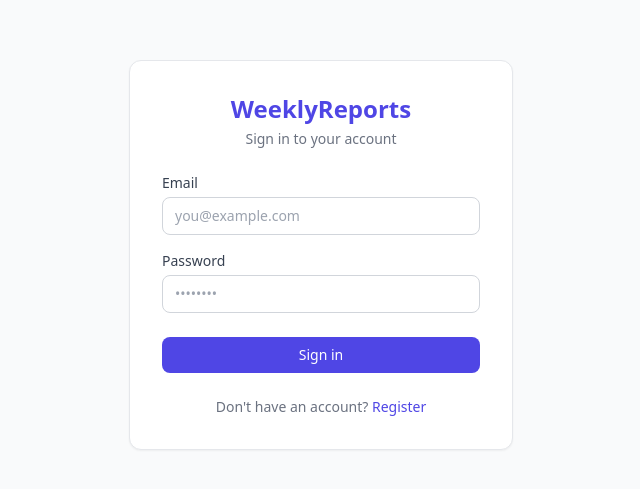
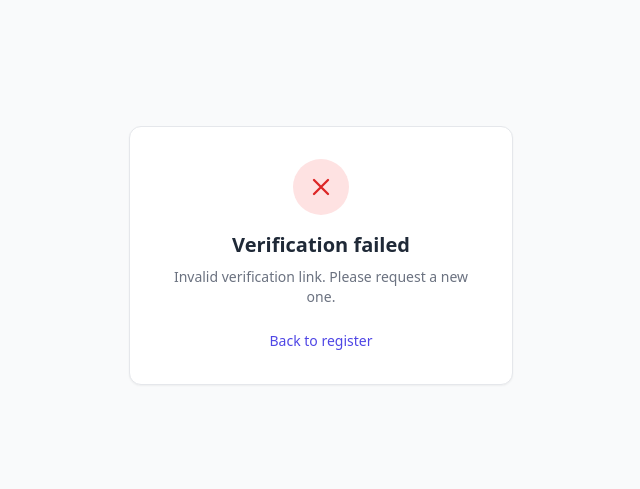
Before and after one commit to bavikaranyogeswaran/Weekly-Report-Generator-and-Team-Dashboard, a React (Vite) app in the folder frontend/: page /verify in a window 1280 px wide. Before the commit this address led to /login. Shown: the part 145-634 px from the top of the page, without its empty margins (319-959 px from the left). Built offline with nearby package versions, Linux system fonts and the light colour scheme; no server answers.

Commit message:
add VerifyEmailPage

```diff
--- a/frontend/src/App.tsx
+++ b/frontend/src/App.tsx
@@ -7,6 +7,7 @@ import Layout from '@/components/layout/Layout'
 // Auth pages
 import LoginPage from '@/pages/auth/LoginPage'
 import RegisterPage from '@/pages/auth/RegisterPage'
+import VerifyEmailPage from '@/pages/auth/VerifyEmailPage'
 
 // Member pages
 import MyReportsPage from '@/pages/member/MyReportsPage'
@@ -33,6 +34,7 @@ export default function App() {
         {/* ── Public routes ─────────────────────────────── */}
         <Route path="/login" element={<LoginPage />} />
         <Route path="/register" element={<RegisterPage />} />
+        <Route path="/verify" element={<VerifyEmailPage />} />
 
         {/* ── Protected routes (token required) ─────────── */}
         <Route element={<ProtectedRoute />}>
--- /dev/null
+++ b/frontend/src/pages/auth/VerifyEmailPage.tsx
@@ -0,0 +1,94 @@
+import { useEffect, useState } from 'react'
+import { Link, useSearchParams } from 'react-router-dom'
+import axios from 'axios'
+import { verifyEmail } from '@/api/auth'
+
+type Status = 'verifying' | 'success' | 'error'
+
+export default function VerifyEmailPage() {
+  const [searchParams] = useSearchParams()
+  const token = searchParams.get('token')
+
+  const [status, setStatus] = useState<Status>('verifying')
+  const [errorMessage, setErrorMessage] = useState<string>('')
+
+  useEffect(() => {
+    // If the URL has no token param the link is malformed — show error immediately
+    if (!token) {
+      setErrorMessage('Invalid verification link. Please request a new one.')
+      setStatus('error')
+      return
+    }
+
+    verifyEmail(token)
+      .then(() => setStatus('success'))
+      .catch((err: unknown) => {
+        if (axios.isAxiosError(err) && err.response?.status === 400) {
+          setErrorMessage('This link has expired or has already been used.')
+        } else if (axios.isAxiosError(err) && !err.response) {
+          setErrorMessage('Unable to reach the server. Check your connection.')
+        } else {
+          setErrorMessage('Verification failed. Please try again.')
+        }
+        setStatus('error')
+      })
+  // eslint-disable-next-line react-hooks/exhaustive-deps
+  }, []) // run once on mount — token is read from the URL at that point
+
+  return (
+    <div className="min-h-screen bg-gray-50 flex items-center justify-center px-4">
+      <div className="w-full max-w-sm rounded-xl border border-gray-200 bg-white p-8 shadow-sm text-center">
+
+        {/* ── Verifying ── */}
+        {status === 'verifying' && (
+          <>
+            <div className="mx-auto mb-4 h-10 w-10 animate-spin rounded-full border-4 border-indigo-200 border-t-indigo-600" />
+            <h2 className="text-lg font-semibold text-gray-700">Verifying your email…</h2>
+            <p className="mt-1 text-sm text-gray-400">This only takes a moment.</p>
+          </>
+        )}
+
+        {/* ── Success ── */}
+        {status === 'success' && (
+          <>
+            <div className="mx-auto mb-4 flex h-14 w-14 items-center justify-center rounded-full bg-green-100">
+              <svg className="h-7 w-7 text-green-600" fill="none" viewBox="0 0 24 24" stroke="currentColor" strokeWidth={2}>
+                <path strokeLinecap="round" strokeLinejoin="round" d="M5 13l4 4L19 7" />
+              </svg>
+            </div>
+            <h2 className="text-xl font-bold text-gray-800">Email verified!</h2>
+            <p className="mt-2 text-sm text-gray-500">
+              Your account is now active. You can sign in.
+            </p>
+            <Link
+              to="/login"
+              className="mt-6 inline-block rounded-lg bg-indigo-600 px-5 py-2 text-sm font-medium text-white hover:bg-indigo-700 transition"
+            >
+              Go to sign in
+            </Link>
+          </>
+        )}
+
+        {/* ── Error ── */}
+        {status === 'error' && (
+          <>
+            <div className="mx-auto mb-4 flex h-14 w-14 items-center justify-center rounded-full bg-red-100">
+              <svg className="h-7 w-7 text-red-600" fill="none" viewBox="0 0 24 24" stroke="currentColor" strokeWidth={2}>
+                <path strokeLinecap="round" strokeLinejoin="round" d="M6 18L18 6M6 6l12 12" />
+              </svg>
+            </div>
+            <h2 className="text-xl font-bold text-gray-800">Verification failed</h2>
+            <p className="mt-2 text-sm text-gray-500">{errorMessage}</p>
+            <Link
+              to="/register"
+              className="mt-6 inline-block text-sm font-medium text-indigo-600 hover:underline"
+            >
+              Back to register
+            </Link>
+          </>
+        )}
+
+      </div>
+    </div>
+  )
+}
```
